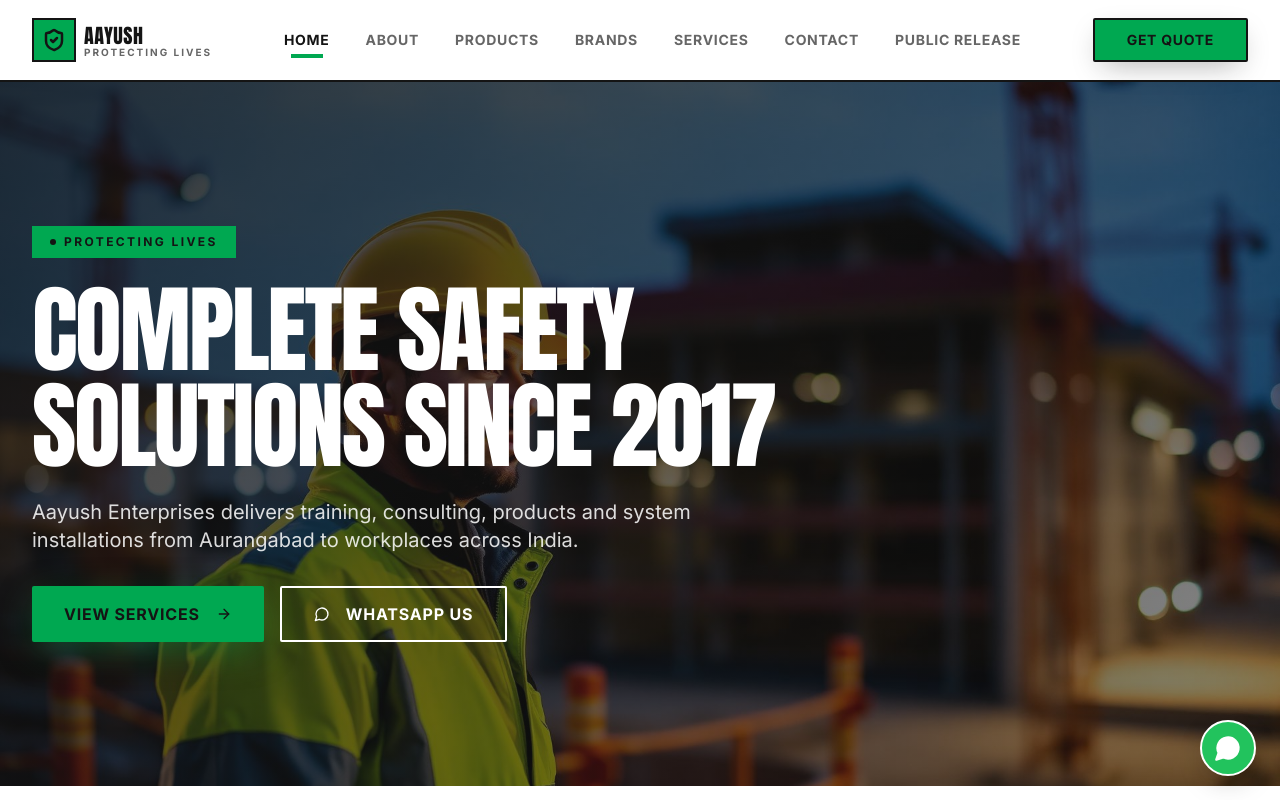
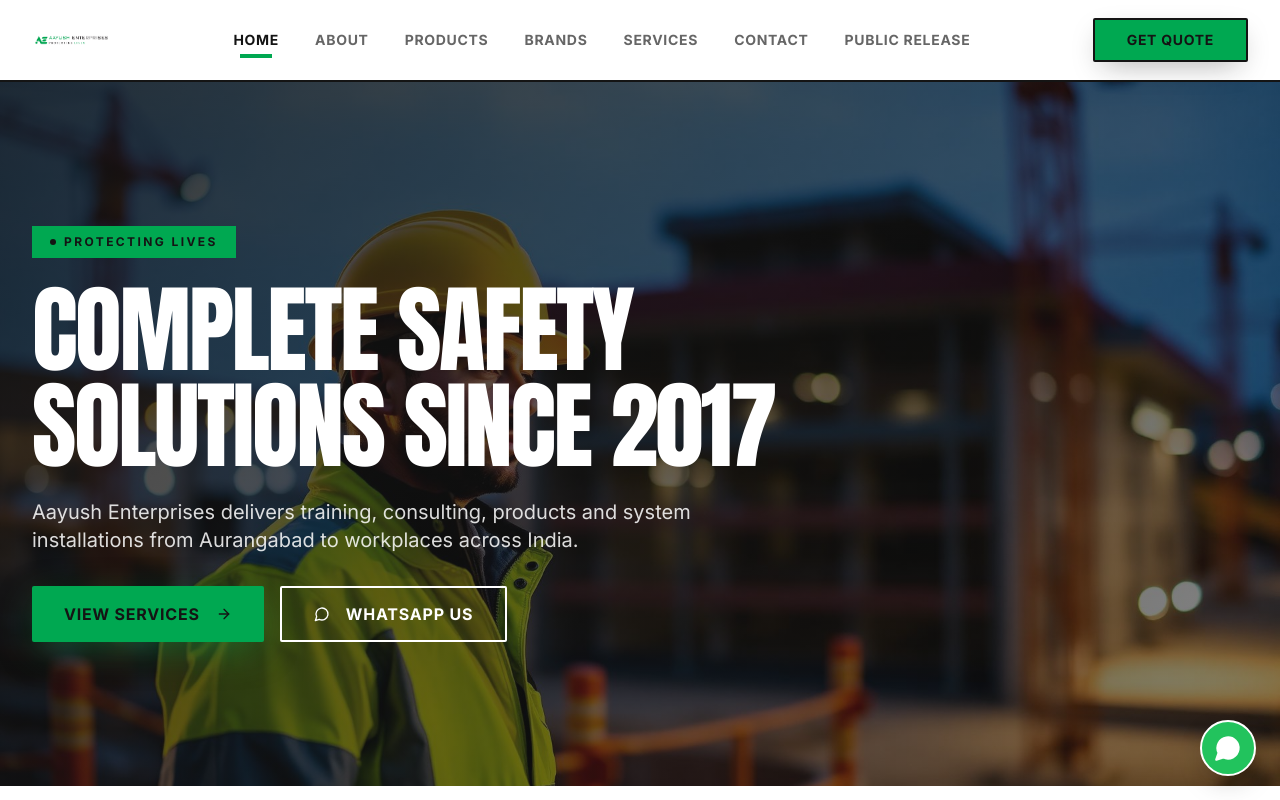
Before and after one commit to Bipin1412/AAYUSH-ENTERPRISE-, a React (Vite) app: page / in a window 1280 px wide. Shown: the top 800 px of the page. Built offline with nearby package versions, Linux system fonts and the light colour scheme; the HTML template or start-up script is replaced by a standard one.

Commit message:
Add logo to navbar

```diff
--- a/src/components/Header.tsx
+++ b/src/components/Header.tsx
@@ -1,9 +1,9 @@
 import { useState } from "react";
 import { Link, NavLink } from "react-router-dom";
-import { Menu, X, ShieldCheck } from "lucide-react";
+import { Menu, X } from "lucide-react";
 import { Button } from "@/components/ui/button";
 import { cn } from "@/lib/utils";
-import { company } from "@/data/brochure";
+import logo from "@/assets/logo-aayush.webp";
 
 const nav = [
   { to: "/", label: "Home" },
@@ -22,15 +22,11 @@ const Header = () => {
     <header className="sticky top-0 z-40 w-full border-b-2 border-secondary bg-background/95 backdrop-blur supports-[backdrop-filter]:bg-background/80">
       <div className="container flex h-20 items-center justify-between">
         <Link to="/" className="flex items-center gap-2 group" onClick={() => setOpen(false)}>
-          <div className="flex h-11 w-11 items-center justify-center bg-primary text-primary-foreground border-2 border-secondary group-hover:rotate-3 transition-transform">
-            <ShieldCheck className="h-6 w-6" strokeWidth={2.5} />
-          </div>
-          <div className="leading-tight">
-            <div className="font-display text-xl tracking-wide">{company.name.split(" ")[0]}</div>
-            <div className="text-[10px] font-bold uppercase tracking-[0.2em] text-muted-foreground -mt-1">
-              {company.tagline}
-            </div>
-          </div>
+          <img
+            src={logo}
+            alt="Aayush Enterprises"
+            className="h-11 w-auto max-w-[220px] object-contain transition-transform group-hover:scale-[1.02] sm:h-12 md:h-14"
+          />
         </Link>
 
         <nav className="hidden lg:flex items-center gap-1">
```
Also changed, not shown: src/assets/logo-aayush.webp (added).
